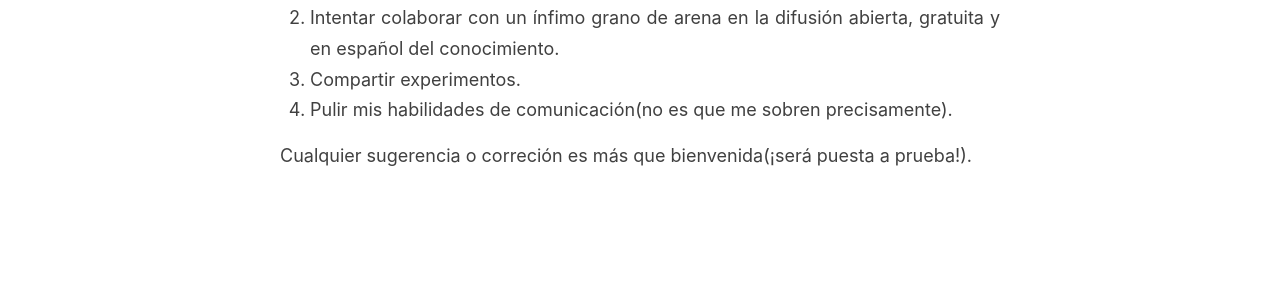
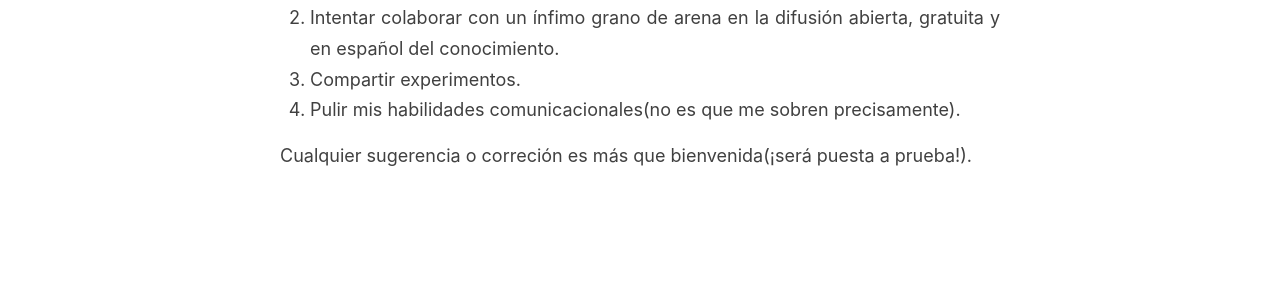
Before and after one commit to SEBPort0/SEBPort0.github.io, a Jekyll site: the page built from _pages/about.md, in a window 1280 px wide. Shown: the part 326-618 px from the top of the page. Built offline with Jekyll 4.4.1, drawn with Linux system fonts in a browser that asks for light colours.

Commit message:
Fix typos

```diff
--- a/_includes/meta.html
+++ b/_includes/meta.html
@@ -23,4 +23,4 @@
     <meta property="og:image" content="{{ site.url }}{{ site.avatar }}"/>
     <meta property="twitter:image" content="{{ site.url }}{{ site.avatar }}"/>
     {% endif %}
-    <meta property="og:site_name" content="Amit Merchant - Software Engineer"/>
+    <meta property="og:site_name" content="Un log más"/>
--- a/_pages/about.md
+++ b/_pages/about.md
@@ -11,6 +11,6 @@
 2. Intentar colaborar con un ínfimo grano de arena en la difusión abierta, gratuita y
     en español del conocimiento.
 3. Compartir experimentos.
-4.  Pulir mis habilidades de comunicación(no es que me sobren precisamente).
+4.  Pulir mis habilidades comunicacionales(no es que me sobren precisamente).
 
 Cualquier sugerencia o correción es más que bienvenida(¡será puesta a prueba!).
```
